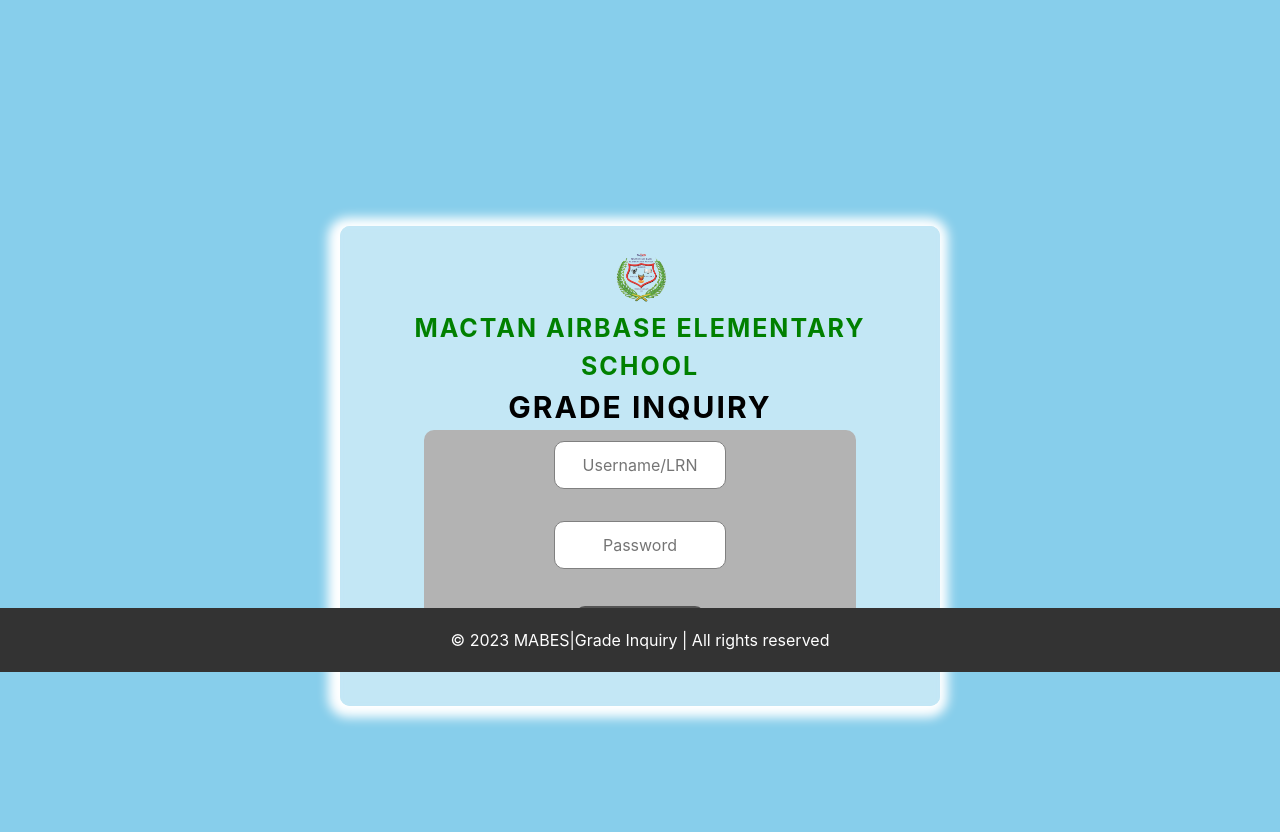
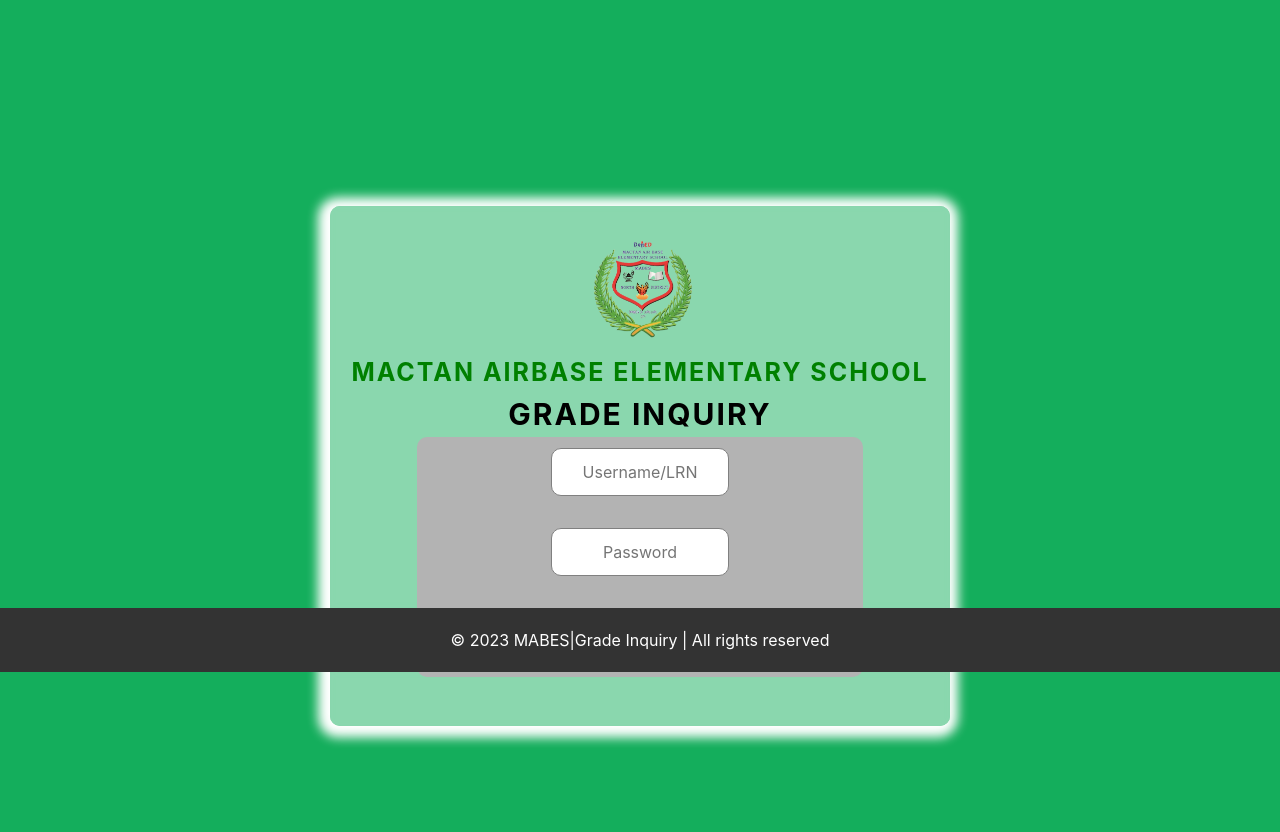
Before and after one commit to Jaylingers/1-php-grading-system, a PHP site: page /students_page/signin/index.php in a window 1280 px wide. Shown: the part 128-960 px from the top of the page. Run offline with PHP 8.4, Linux system fonts and the light colour scheme.

Commit message:
logo adjustment

```diff
--- a/students_page/signin/index.php
+++ b/students_page/signin/index.php
@@ -38,14 +38,14 @@
 }
 ?>
 
-<div style="background: skyblue ;">
+<div style="background: #14ae5c;">
     <div class="d-flex-center w-100p">
         <div id="content" class=" w-82-8p h-100p b-r-10px">
             <div class="m-2em d-flex-center h-48em ">
                 <div class="login">
                     <div class="t-align-center"><img
                                 src="../../assets/img/mabes.png" alt=""
-                                class="h-4em w-4em"/></div>
+                                class="h-8em w-8em"/></div>
                     <div class="text">Mactan Airbase Elementary School</div>
                     <div class="text2">Grade Inquiry</div>
                     <?php if (isset($_GET['error'])) { ?>
@@ -125,8 +125,8 @@
       }
     }
     .login{
-        width: 600px;
-        height: 480px;
+        width: 620px;
+        height: 520px;
   margin: 0 auto;
   margin-top: 100px;
   background: rgba(255,255,255,0.5);
```
